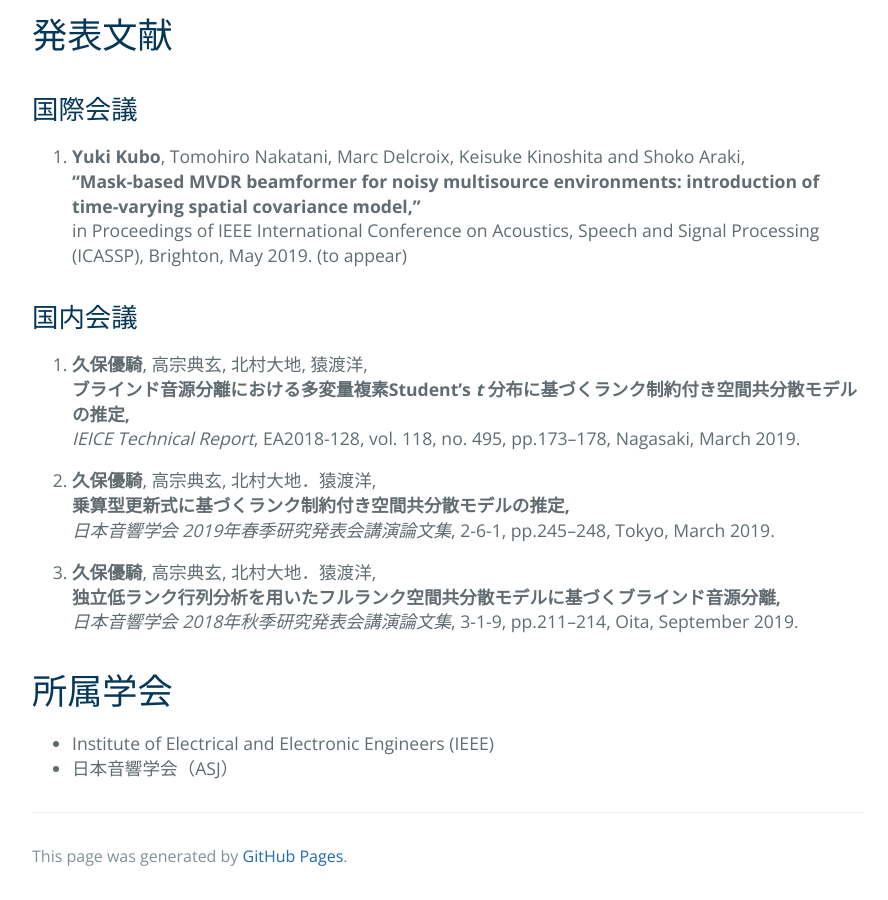
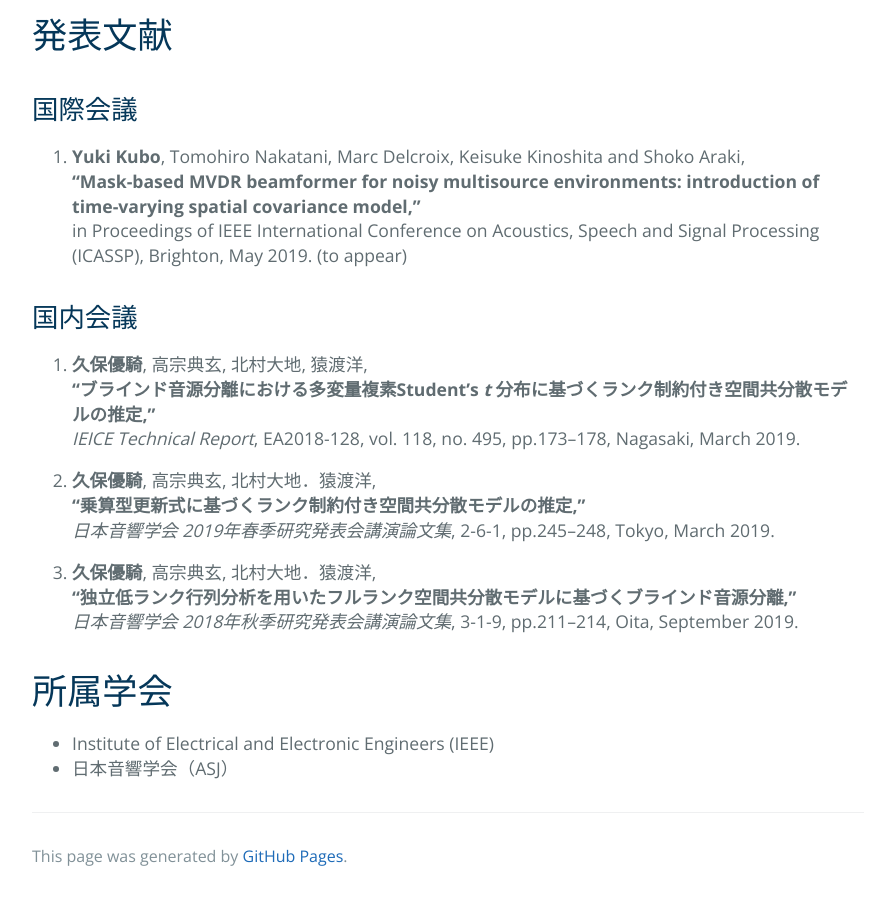
Before and after one commit to yuinityk/yuinityk.github.io, a Jekyll site: the page built from index.md, in a window 1280 px wide and 900 px high, scrolled down 811 px. Shown: the whole window, without its empty margins (192-1080 px from the left). Built offline with Jekyll 4.4.1, drawn with Linux system fonts in a browser that asks for light colours; the repository's description, which GitHub fills in, is left out.

Commit message:
書誌情報更新

```diff
--- a/index.md
+++ b/index.md
@@ -35,15 +35,15 @@ description: Email&#58 yuki_kubo [a(]t) ipc.i.u-tokyo.ac.jp
 ## 国内会議
 
 1. **久保優騎**, 高宗典玄, 北村大地, 猿渡洋,
-    **ブラインド音源分離における多変量複素Student's _t_ 分布に基づくランク制約付き空間共分散モデルの推定,**
+    **"ブラインド音源分離における多変量複素Student's _t_ 分布に基づくランク制約付き空間共分散モデルの推定,"**
     _IEICE Technical Report_, EA2018-128, vol. 118, no. 495, pp.173--178, Nagasaki, March 2019.
 
 2. **久保優騎**, 高宗典玄, 北村大地．猿渡洋,
-    **乗算型更新式に基づくランク制約付き空間共分散モデルの推定,**
+    **"乗算型更新式に基づくランク制約付き空間共分散モデルの推定,"**
     _日本音響学会 2019年春季研究発表会講演論文集_, 2-6-1, pp.245--248, Tokyo, March 2019.
 
 3. **久保優騎**, 高宗典玄, 北村大地．猿渡洋,
-    **独立低ランク行列分析を用いたフルランク空間共分散モデルに基づくブラインド音源分離,**
+    **"独立低ランク行列分析を用いたフルランク空間共分散モデルに基づくブラインド音源分離,"**
     _日本音響学会 2018年秋季研究発表会講演論文集_, 3-1-9, pp.211--214, Oita, September 2019.
 
 # 所属学会
```
Also changed, not shown: index_en.md (+3 -3 lines).
